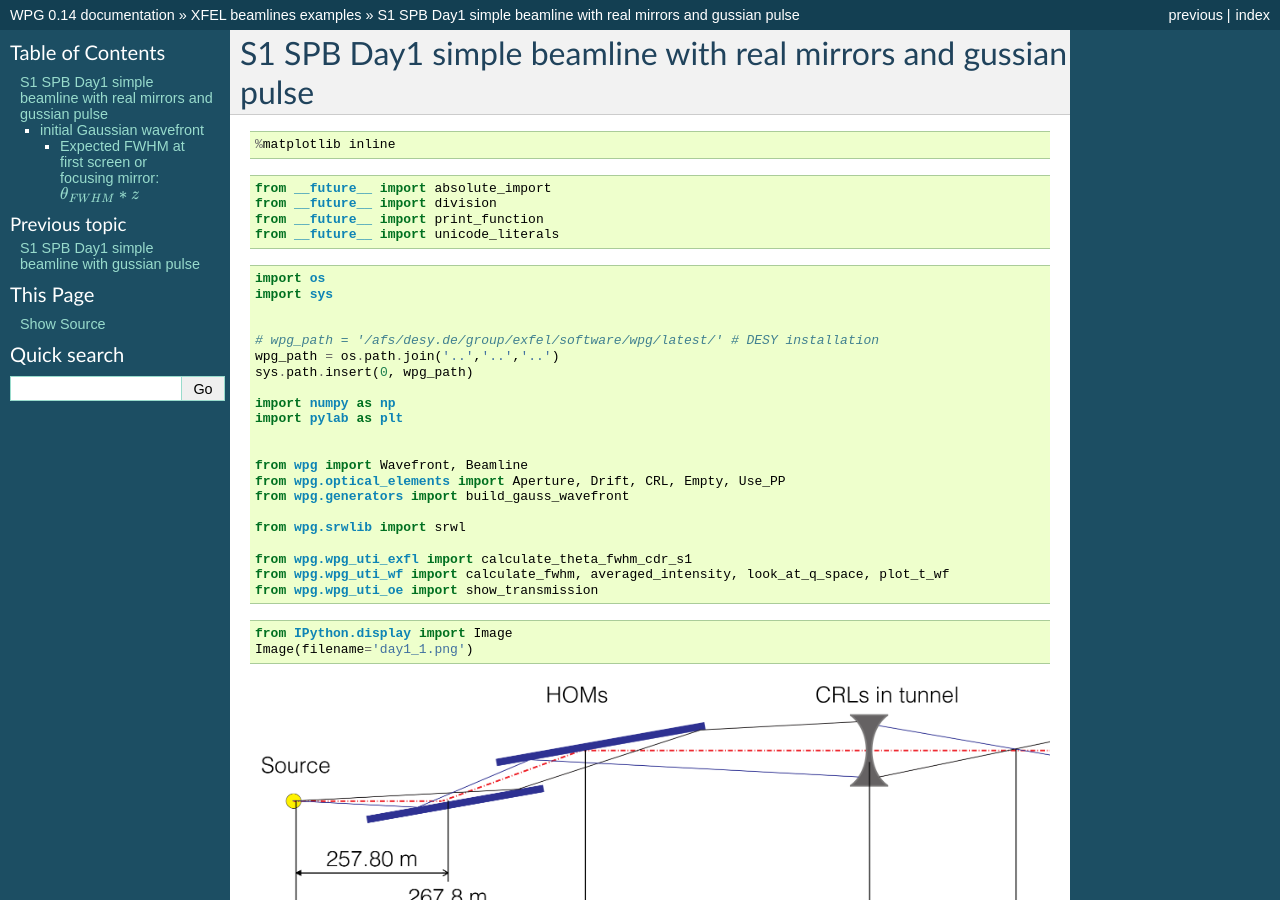
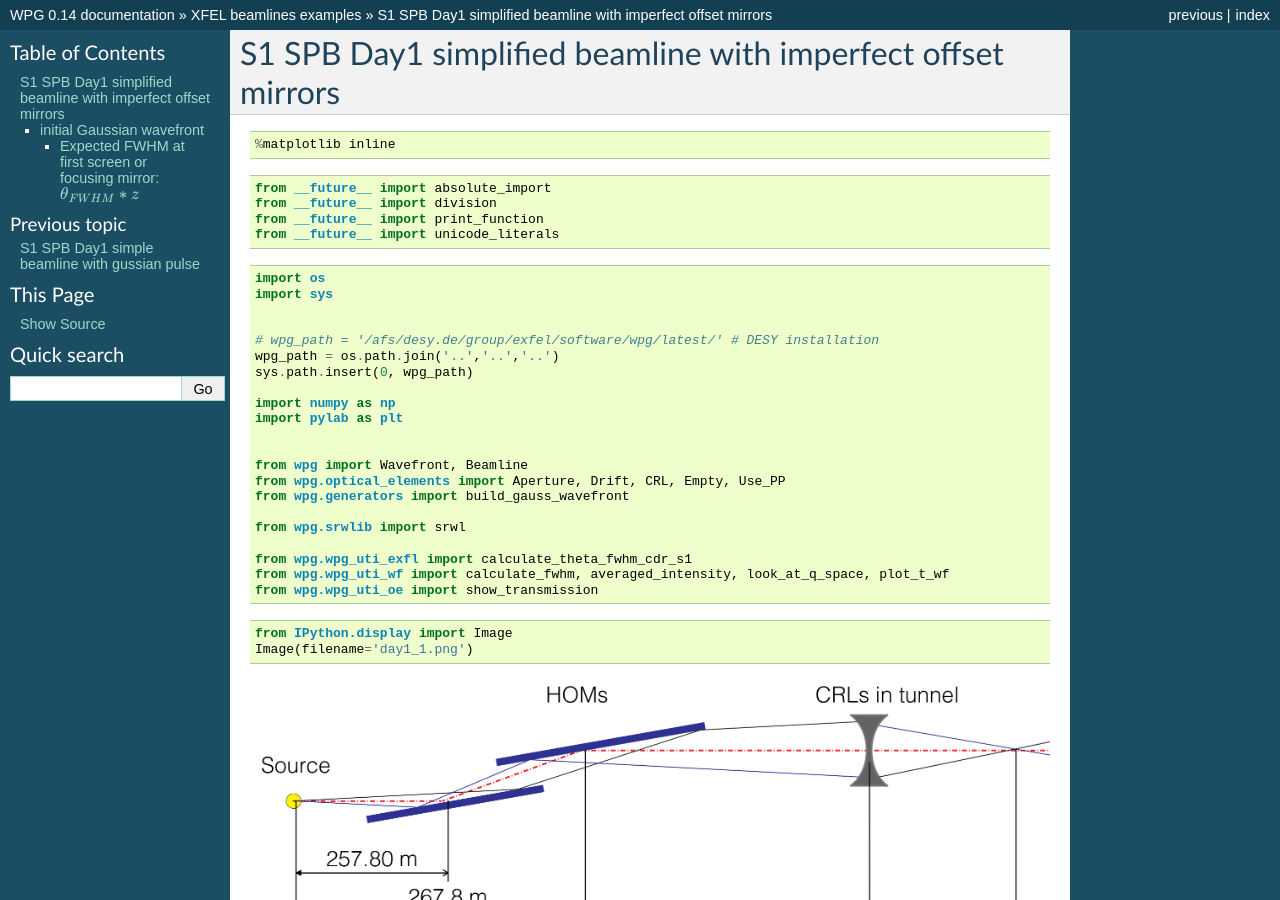
Before and after one commit to samoylv/WPG, a Sphinx documentation site: the page built from docs/beamlines/S1_SPB_day1_mirrors/S1_SPB_day1_mirrors.rst, in a window 1280 px wide and 900 px high. Built offline with Sphinx 7.4.7, drawn with Linux system fonts in a browser that asks for light colours; pages that are not in the unit, such as notebooks, are missing from menus; some of the changed text lies outside the part shown.

Commit message:
Update S1_SPB_day1_mirrors.rst

```diff
--- a/docs/beamlines/S1_SPB_day1_mirrors/S1_SPB_day1_mirrors.rst
+++ b/docs/beamlines/S1_SPB_day1_mirrors/S1_SPB_day1_mirrors.rst
@@ -1,5 +1,5 @@
 
-S1 SPB Day1 simple beamline with real mirrors and gussian pulse
+S1 SPB Day1 simplified beamline with imperfect offset mirrors
 ===============================================================
 
 .. code:: python
```
